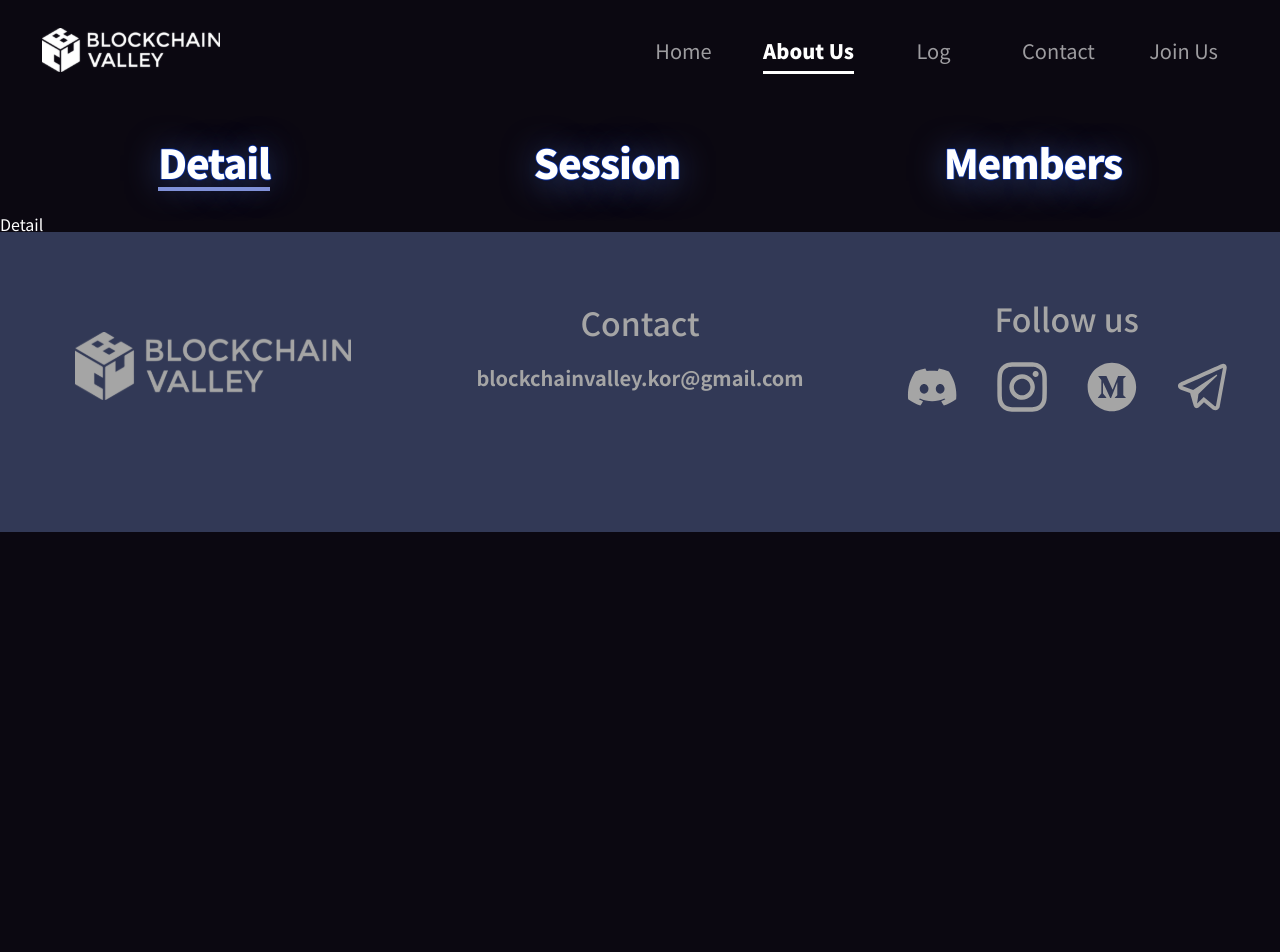
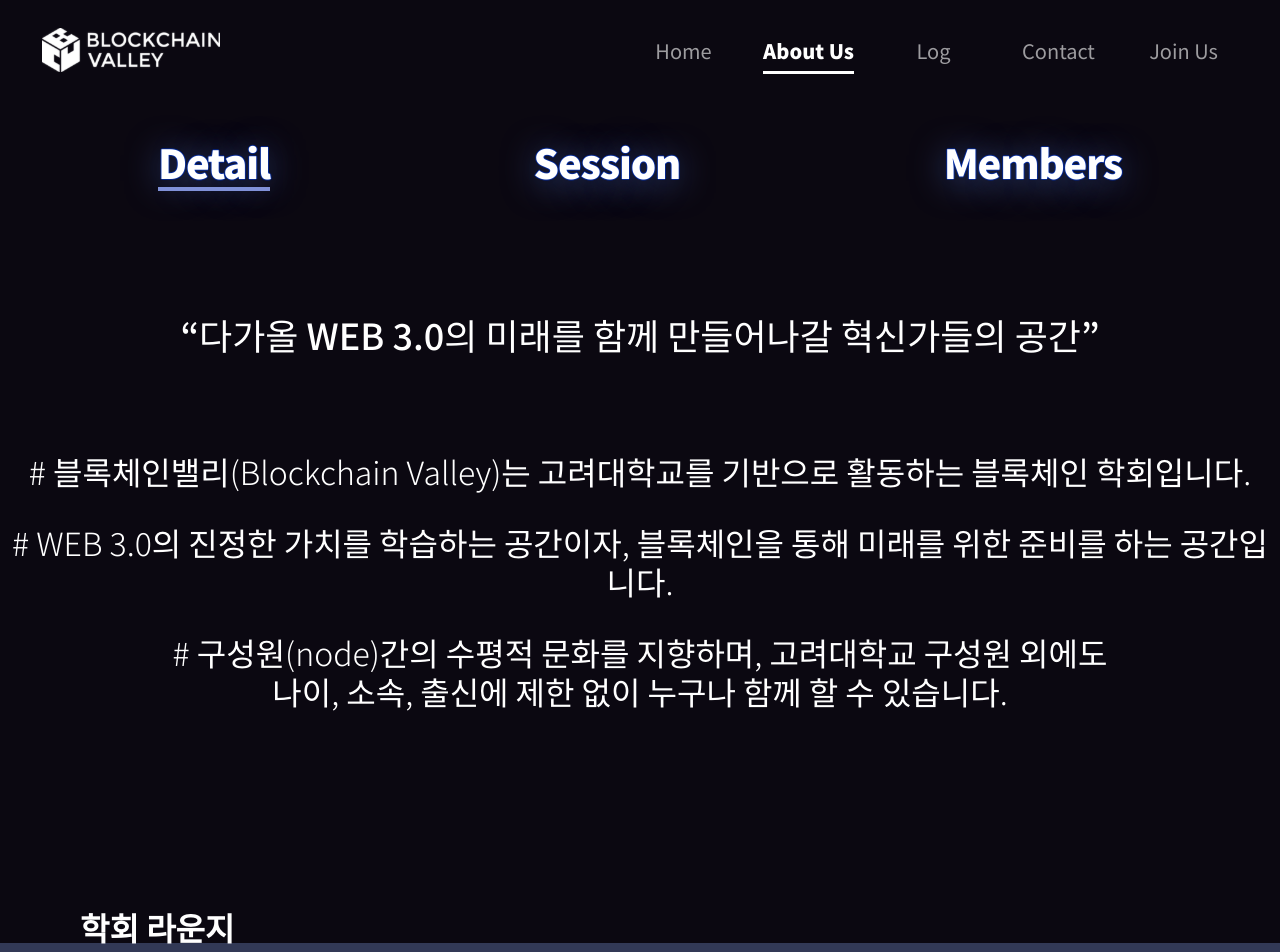
Before and after one commit to mangming2/home, a React (Create React App) app in the folder client/: page /about in a window 1280 px wide. Shown: the top 952 px of the page. Before the commit the page ends 800 px from the top, so only its background shows below. Built offline with nearby package versions, Linux system fonts and the light colour scheme.

Commit message:
feat: About page > detail 메인 콘텐츠 삽입

```diff
--- a/client/src/pages/About/DetailPage.js
+++ b/client/src/pages/About/DetailPage.js
@@ -1,3 +1,53 @@
-const DetailPage = () => <h3>Detail</h3>;
+import styled from 'styled-components';
+
+const H2 = styled.h2`
+  margin-top: 100px;
+  font-weight: 500;
+  font-size: 36px;
+  text-align: center;
+  color: #ffffff;
+`;
+
+const H3 = styled.h3`
+  font-weight: 700;
+  font-size: 32px;
+  margin-top: 200px;
+  margin-left: 80px;
+`;
+
+const DetailContainer = styled.div`
+  display: flex;
+  flex-direction: column;
+  justify-content: center;
+  align-items: center;
+  margin-top: 100px;
+`;
+
+const DetailItem = styled.p`
+  font-weight: 300;
+  font-size: 32px;
+  line-height: 39px;
+  text-align: center;
+
+  & + & {
+    margin-top: 32px;
+  }
+`;
+const DetailPage = () => (
+  <>
+    <H2>“다가올 WEB 3.0의 미래를 함께 만들어나갈 혁신가들의 공간”</H2>
+    <DetailContainer>
+      <DetailItem># 블록체인밸리(Blockchain Valley)는 고려대학교를 기반으로 활동하는 블록체인 학회입니다.</DetailItem>
+      <DetailItem>
+        # WEB 3.0의 진정한 가치를 학습하는 공간이자, 블록체인을 통해 미래를 위한 준비를 하는 공간입니다.
+      </DetailItem>
+      <DetailItem>
+        # 구성원(node)간의 수평적 문화를 지향하며, 고려대학교 구성원 외에도 <br />
+        나이, 소속, 출신에 제한 없이 누구나 함께 할 수 있습니다.
+      </DetailItem>
+    </DetailContainer>
+    <H3>학회 라운지</H3>
+  </>
+);
 
 export default DetailPage;
```
Also changed, not shown: 1 other file (tests, documents, lock files or other folders).
